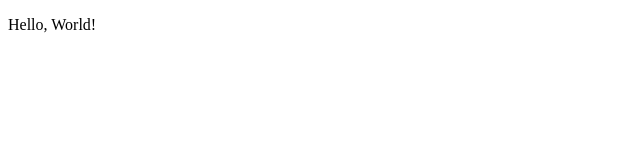
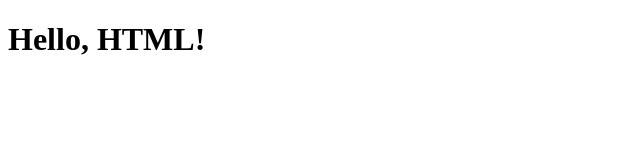
Before and after one commit to sngyu0217/holymoly, a plain HTML site: page index.html in a window 1280 px wide. Shown: the whole page, without its empty margins (0-640 px from the left). Drawn offline with Linux system fonts and the light colour scheme.

Commit message:
Update index.html

```diff
--- a/index.html
+++ b/index.html
@@ -1,9 +1,11 @@
 <!DOCTYPE html>
 <html>
 <head>
-<title>Hello, World!</title>
+<title>Web Programming</title>
 </head>
 <body>
-<p>Hello, World!</p>
+
+<h1>Hello, HTML!</h1>
+
 </body>
 </html>
```
